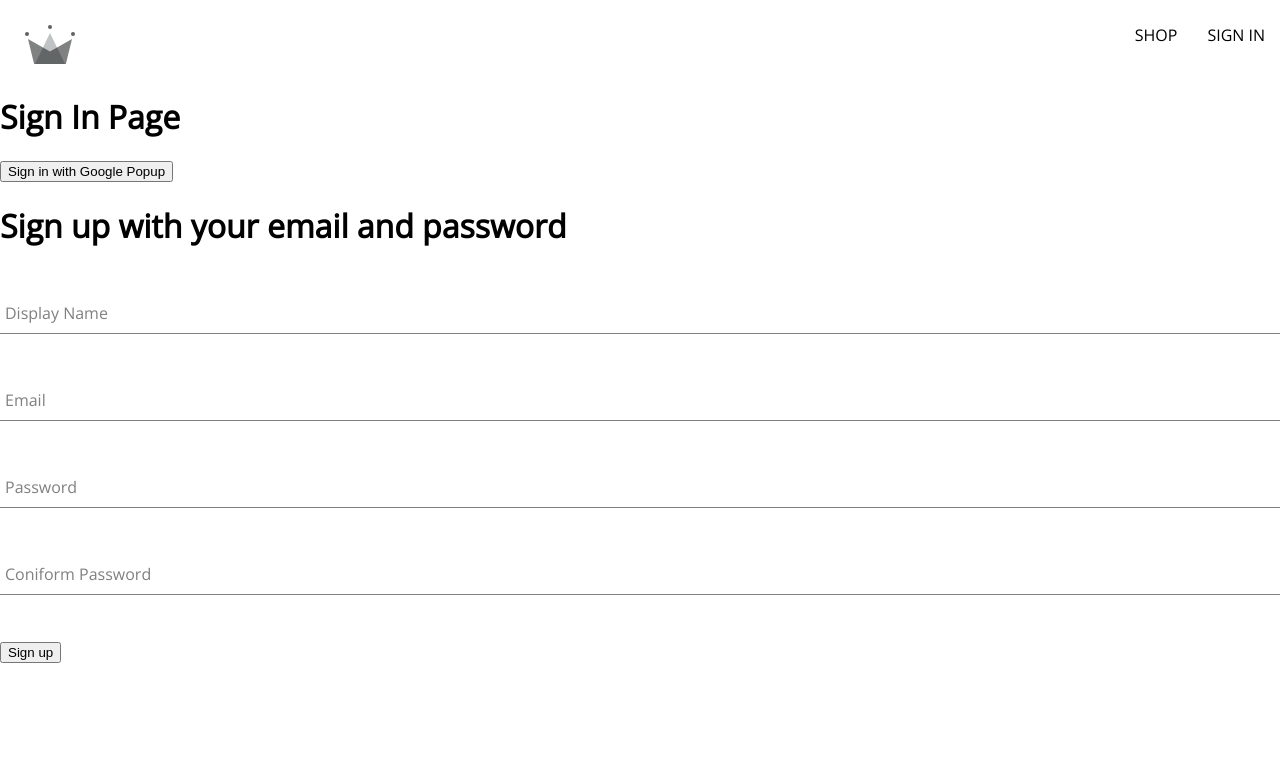
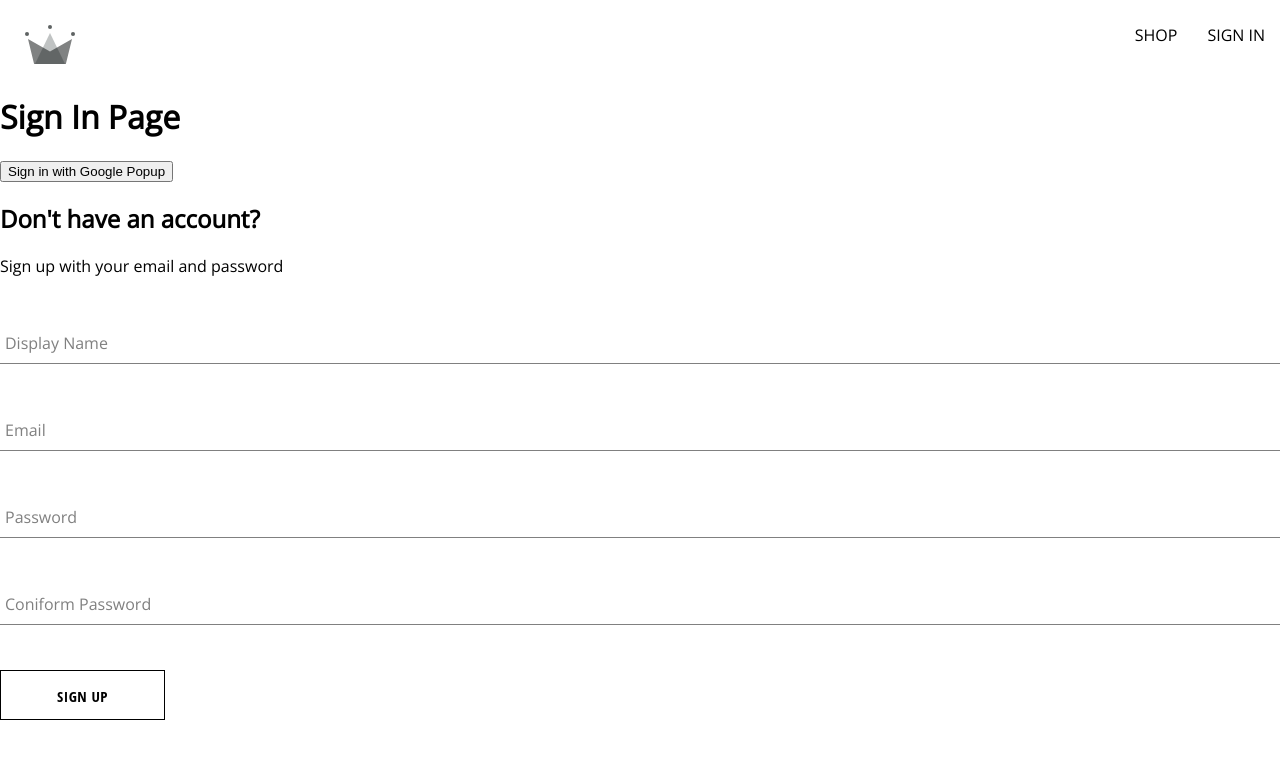
Before and after one commit to Elyormuhandis/crwn-clothing, a React (Create React App) app: page /sign-in in a window 1280 px wide. Shown: the top 758 px of the page. Built offline with nearby package versions, Linux system fonts and the light colour scheme.

Commit message:
created sign up component, the form input component, button component

```diff
--- /dev/null
+++ b/src/components/button/button.component.jsx
@@ -0,0 +1,18 @@
+import './button.styles.scss'
+
+const BUTTON_TYPE_CLASSES = {
+    google: 'google-sign-in',
+    inverted: 'inverted'
+}
+
+
+const Button = ({children, buttonType, ...otherProps}) => {
+    return(
+        <button
+        className={`button-container ${BUTTON_TYPE_CLASSES[buttonType]}`}
+        {...otherProps}
+        >{children}</button>
+    );
+}
+
+export default Button;
--- /dev/null
+++ b/src/components/button/button.styles.scss
@@ -0,0 +1,46 @@
+.button-container {
+    min-width: 165px;
+    width: auto;
+    height: 50px;
+    letter-spacing: 0.5px;
+    line-height: 50px;
+    padding: 0 35px 0 35px;
+    font-size: 15px;
+    background-color: black;
+    color: white;
+    text-transform: uppercase;
+    font-family: 'Open Sans Condensed';
+    font-weight: bolder;
+    border: none;
+    cursor: pointer;
+    display: flex;
+    justify-content: center;
+
+    &:hover {
+      background-color: white;
+      color: black;
+      border: 1px solid black;
+    }
+
+    &.google-sign-in {
+      background-color: #4285f4;
+      color: white;
+
+      &:hover {
+        background-color: #357ae8;
+        border: none;
+      }
+    }
+
+    &.inverted {
+      background-color: white;
+      color: black;
+      border: 1px solid black;
+
+      &:hover {
+        background-color: black;
+        color: white;
+        border: none;
+      }
+    }
+  }
--- a/src/components/sign-up-form/sign-up-form.component.jsx
+++ b/src/components/sign-up-form/sign-up-form.component.jsx
@@ -1,5 +1,7 @@
 import { useState } from "react";
 import FormInput from "../form-input/form-input.component";
+import Button from "../button/button.component";
+import './sign-up-form.styles.scss';
 import {createAuthUserWithEmailAndPassword, createUserDocumentFromAuth} from '../../utils/firebase/firebase.utils'
 const defaultFormFields = {
     displayName: '',
@@ -7,6 +9,8 @@
     password: '',
     coniformPassword: ''
 }
+
+
 
 const SignUpForm = () => {
     const [formFields, setFromFields] = useState(defaultFormFields);
@@ -49,8 +53,9 @@
     };
 
     return(
-        <div>
-            <h1>Sign up with your email and password</h1>
+        <div className='sign-up-container'>
+            <h2>Don't have an account?</h2>
+            <span>Sign up with your email and password</span>
             <form onSubmit={handleSubmit}>
                 <FormInput
                 label="Display Name"
@@ -80,7 +85,7 @@
                 onChange={handleChange}
                 name="coniformPassword"
                 value={coniformPassword}/>
-                <button type="submit">Sign up</button>
+                <Button buttonType='inverted' type="submit">Sign up</Button>
             </form>
         </div>
     )
--- /dev/null
+++ b/src/components/sign-up-form/sign-up-form.styles.scss
@@ -0,0 +1,9 @@
+.sing-up-container{
+    display: flex;
+    flex-direction: column;
+    width: 380px;
+
+    h2{
+        margin: 10px 0;
+    }
+}
```
